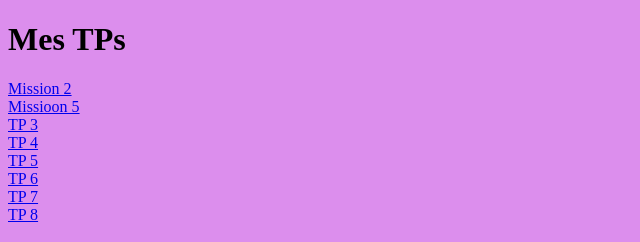
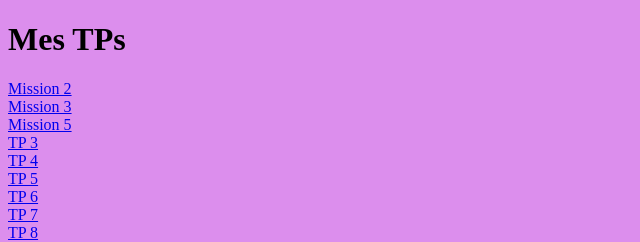
Before and after one commit to LucieVIVES/Portfolio, a plain HTML site: page index.html in a window 1280 px wide. Shown: the full height of the page, 0-640 px from the left. Drawn offline with Linux system fonts and the light colour scheme.

Commit message:
Update index.html

```diff
--- a/index.html
+++ b/index.html
@@ -10,7 +10,8 @@
     <h1> Mes TPs </h1>
 
     <a href="mission2/index.html" name="f2">Mission 2</a><br>
-    <a href="mission5/index.html" name="f2">Missioon 5</a><br>
+    <a href="mission3/index.html" name="f2">Mission 3</a><br>
+    <a href="mission5/index.html" name="f2">Mission 5</a><br>
     <a href="tp3/index.html" name="f2">TP 3</a><br>
     <a href="tp4/index.html" name="f2">TP 4</a><br>
     <a href="tp5/index.html" name="f2">TP 5</a><br>
```
